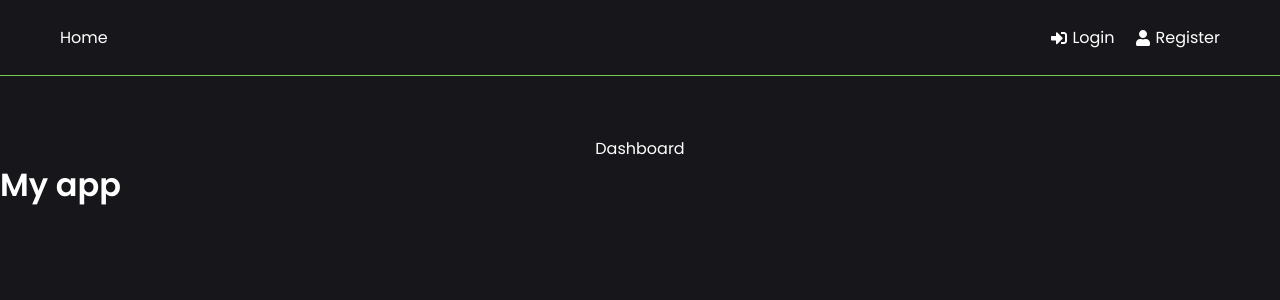
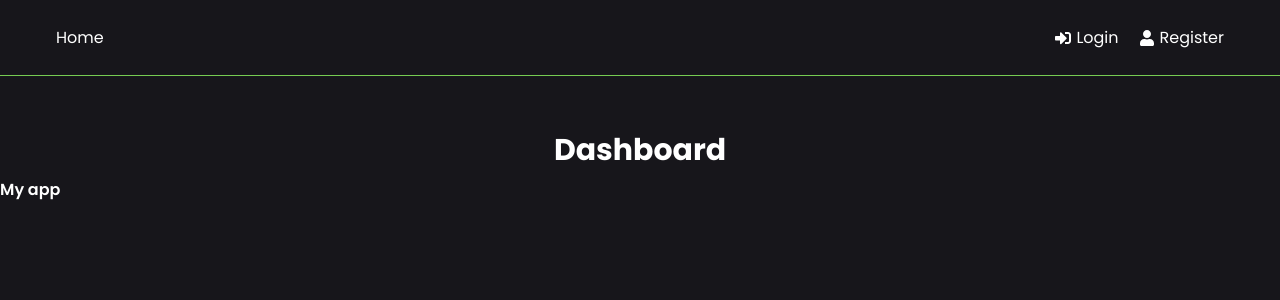
Before and after one commit to amboton1/torrent-collection, a React (Create React App) app in the folder frontend/: page / in a window 1280 px wide. Shown: the top 300 px of the page. Built offline with nearby package versions, Linux system fonts and the light colour scheme.

Commit message:
Tailwind setup

```diff
--- a/frontend/package.json
+++ b/frontend/package.json
@@ -34,5 +34,10 @@
       "last 1 firefox version",
       "last 1 safari version"
     ]
+  },
+  "devDependencies": {
+    "autoprefixer": "^10.4.4",
+    "postcss": "^8.4.12",
+    "tailwindcss": "^3.0.23"
   }
 }
--- /dev/null
+++ b/frontend/postcss.config.js
@@ -0,0 +1,6 @@
+module.exports = {
+  plugins: {
+    tailwindcss: {},
+    autoprefixer: {},
+  },
+}
--- a/frontend/src/App.js
+++ b/frontend/src/App.js
@@ -8,7 +8,7 @@ function App() {
   return (
     <>
       <Router>
-        <div className="container">
+        <div className="m-0 mx-auto text-center">
           <Header />
           <Routes>
             <Route path='/' element={<Dashboard />} />
--- a/frontend/src/components/Header.jsx
+++ b/frontend/src/components/Header.jsx
@@ -3,7 +3,7 @@ import { FaSignInAlt, FaUser } from 'react-icons/fa';
 
 const Header = () => {
   return (
-    <header className="header">
+    <header className="header flex justify-between items-center py-5 px-14 mb-14 border-b border-[#76cc52]">
         <div className="logo">
             <Link to='/'>Home</Link>
         </div>
--- a/frontend/src/index.css
+++ b/frontend/src/index.css
@@ -1,4 +1,8 @@
 @import url("https://fonts.googleapis.com/css2?family=Poppins:wght@300;400;600;700&display=swap");
+
+@tailwind base;
+@tailwind components;
+@tailwind utilities;
 
 * {
     margin: 0;
@@ -42,21 +46,6 @@ h3 {
     color: white;
     font-weight: 600;
     margin-bottom: 10px;
-}
-
-.container {
-    width: 100%;
-    margin: 0 auto;
-    text-align: center;
-}
-
-.header {
-    display: flex;
-    justify-content: space-between;
-    align-items: center;
-    padding: 20px 60px;
-    border-bottom: 1px solid #76cc52;
-    margin-bottom: 60px;
 }
 
 .header ul {
--- a/frontend/src/pages/Dashboard.jsx
+++ b/frontend/src/pages/Dashboard.jsx
@@ -1,6 +1,8 @@
 const Dashboard = () => {
   return (
-    <div>Dashboard</div>
+    <div>
+      <h1 className="text-3xl font-bold">Dashboard</h1>
+    </div>
   )
 }
 
--- /dev/null
+++ b/frontend/tailwind.config.js
@@ -0,0 +1,9 @@
+module.exports = {
+  content: [
+    "./src/**/*.{js,jsx,ts,tsx}",
+  ],
+  theme: {
+    extend: {},
+  },
+  plugins: [],
+}
```
